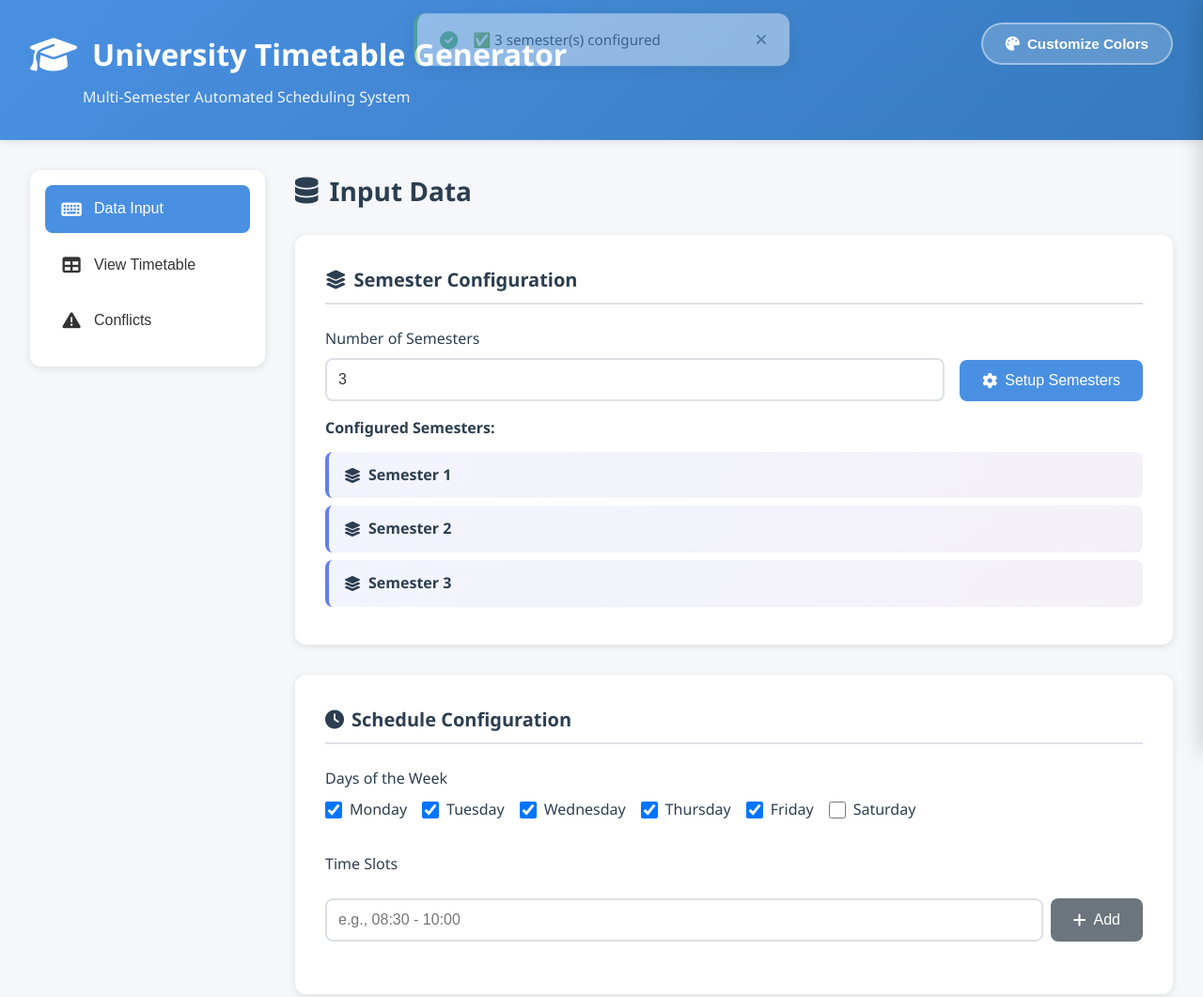
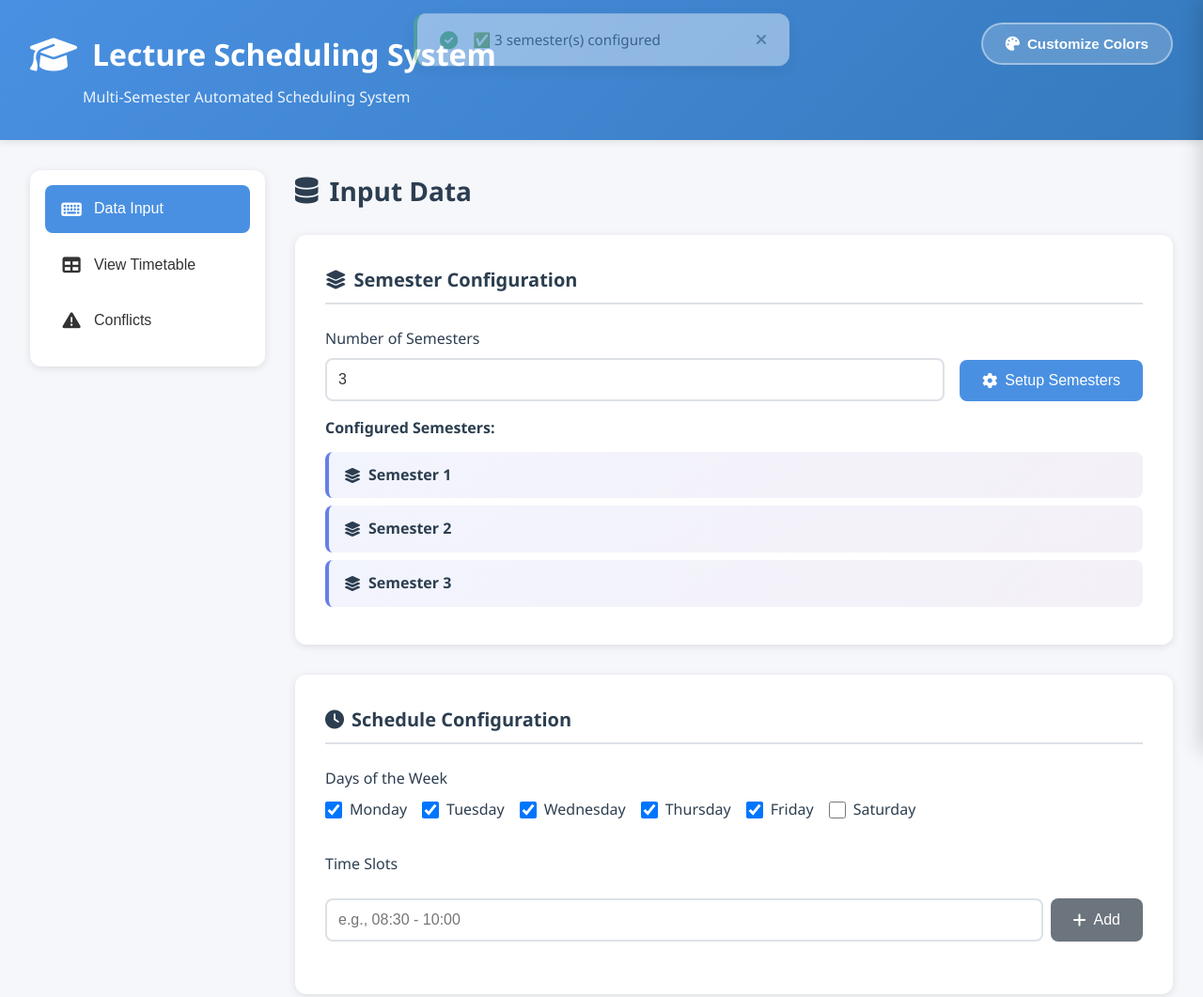
Before and after one commit to amaanshakeel0998/Lecture-Scheduling-system, a plain HTML site: page index.html in a window 1280 px wide. Shown: the top 1061 px of the page at 94% size. Drawn offline with nearby package versions, Linux system fonts and the light colour scheme.

Commit message:
Rename title and header to 'Lecture Scheduling System'

```diff
--- a/index.html
+++ b/index.html
@@ -3,7 +3,7 @@
   <head>
     <meta charset="UTF-8" />
     <meta name="viewport" content="width=device-width, initial-scale=1.0" />
-    <title>University Timetable Generator</title>
+    <title>Lecture Scheduling System</title>
     <link
       rel="stylesheet"
       href="style.css"
@@ -20,7 +20,7 @@
         <div class="header-content">
           <div class="logo">
             <i class="fas fa-graduation-cap"></i>
-            <h1>University Timetable Generator</h1>
+            <h1>Lecture Scheduling System</h1>
           </div>
           <p class="subtitle">Multi-Semester Automated Scheduling System</p>
           <!-- Theme Toggle Button -->
```
